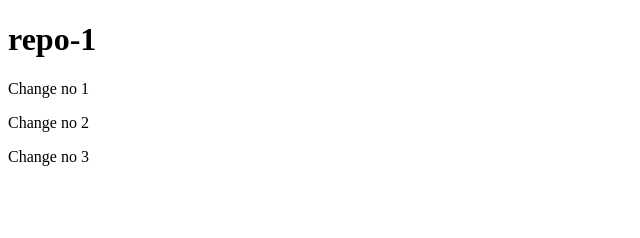
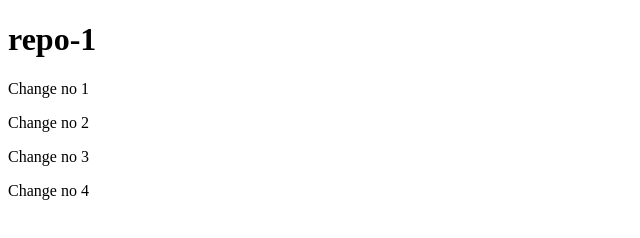
Before and after one commit to SamitRaiyan/repo-1, a plain HTML site: page index.html in a window 1280 px wide. Shown: the full height of the page, 0-640 px from the left. Drawn offline with Linux system fonts and the light colour scheme.

Commit message:
repo-1 4th change

```diff
--- a/index.html
+++ b/index.html
@@ -10,5 +10,6 @@
     <div><p>Change no 1</p></div>
     <div><p>Change no 2</p></div>
     <div><p>Change no 3</p></div>
+    <div><p>Change no 4</p></div>
 </body>
 </html>
```
